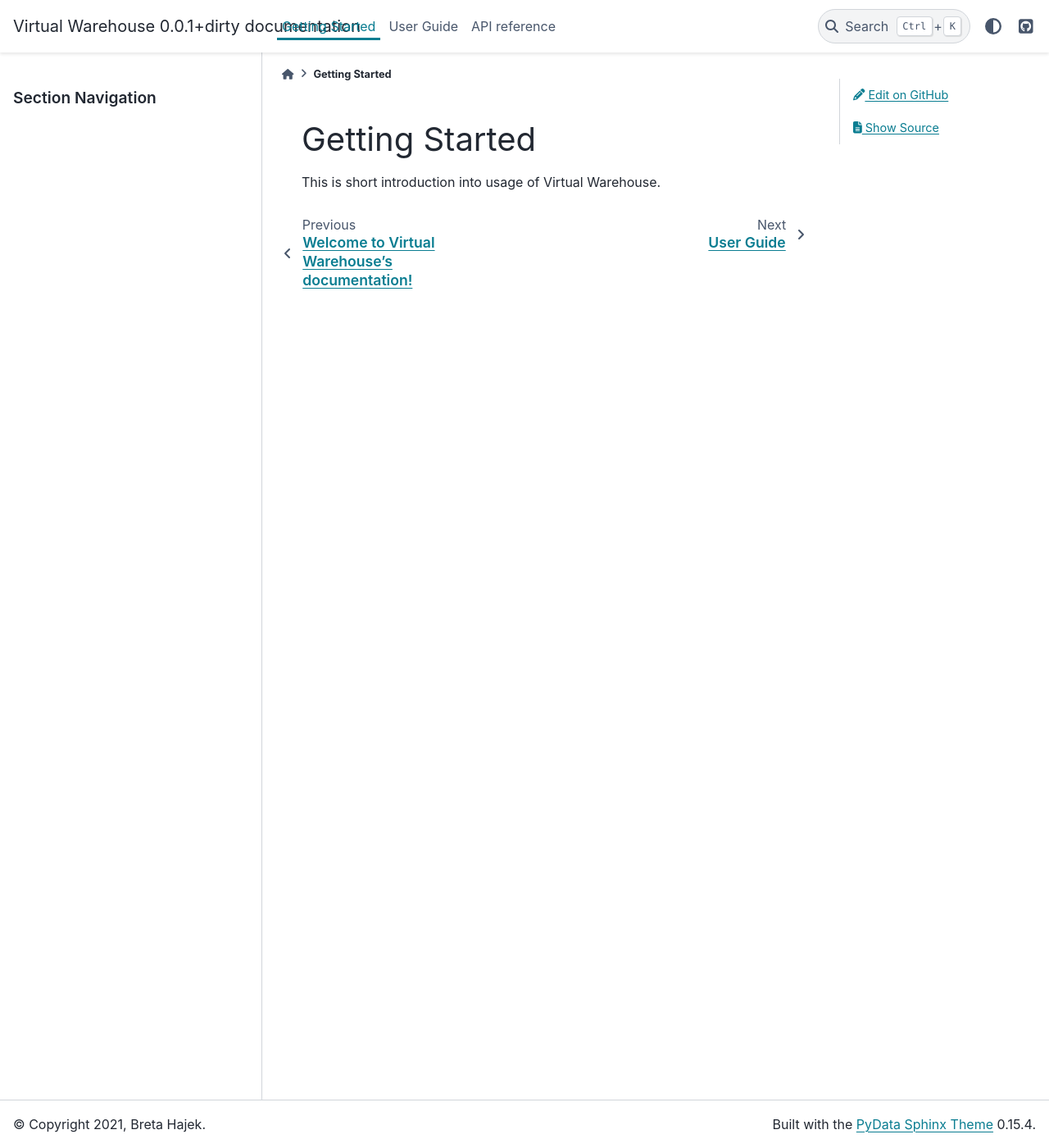
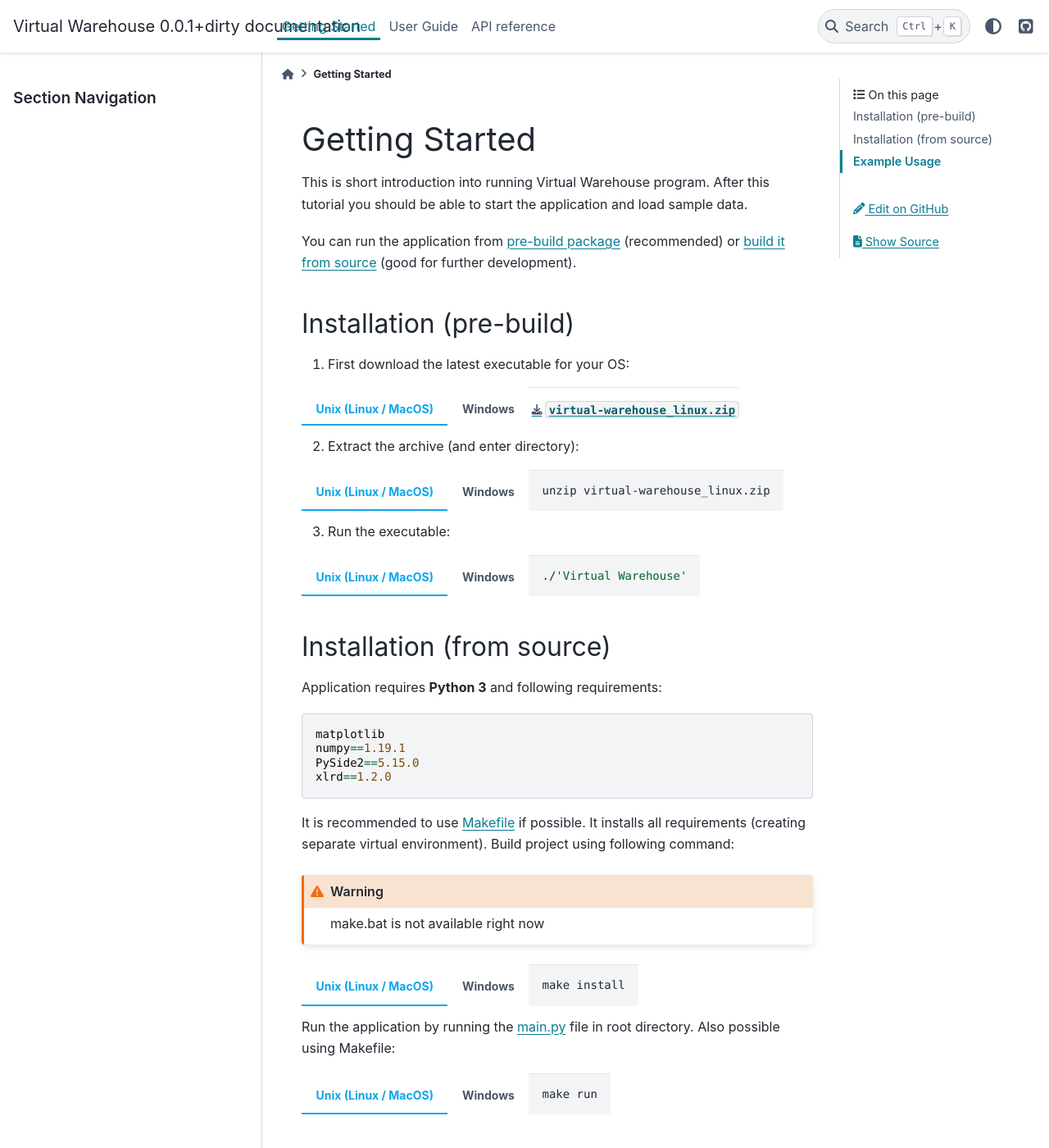
Before and after one commit to Breta01/virtual-warehouse, a Sphinx documentation site: the page built from docs/source/getting_started/index.rst, in a window 1280 px wide and 1400 px high. Shown: the whole window at 82% size. Built offline with Sphinx 7.4.7 and the PyData theme 0.15.4, drawn with Linux system fonts in a browser that asks for light colours; some of the changed text lies outside the part shown.

Commit message:
Documentation - getting started

```diff
--- /dev/null
+++ b/docs/source/_static/css/custom.css
@@ -0,0 +1,13 @@
+.tab-set label {
+    margin-bottom: 0;
+}
+
+.tab-set .tab-content {
+    padding-left: 0;
+    padding-right: 0;
+}
+
+.tab-content pre {
+    border: none;
+    box-shadow: none;
+}
--- a/docs/source/conf.py
+++ b/docs/source/conf.py
@@ -40,13 +40,18 @@ extensions = [
     "sphinx.ext.extlinks",
     "sphinx.ext.mathjax",
     "sphinx.ext.linkcode",
+    "sphinx_inline_tabs",
+    "sphinx.ext.autosectionlabel",
 ]
+
+
+autosectionlabel_maxdepth = 2
 
 autosummary_generate = True
 
+add_module_names = False
 autoclass_content = "both"  # Add __init__ docstring to class def
 autodoc_typehints = "description"
-add_module_names = False
 autodoc_default_options = {
     "members": True,
     # 'special-members': '__init__',
@@ -94,6 +99,10 @@ html_context = {
 # so a file named "default.css" will overwrite the builtin "default.css".
 html_static_path = ["_static"]
 
+html_css_files = [
+    "css/custom.css",
+]
+
 # Footer
 html_show_sphinx = False
 
@@ -104,7 +113,6 @@ napoleon_use_admonition_for_examples = True
 napoleon_use_admonition_for_notes = True
 napoleon_use_admonition_for_references = True
 napoleon_use_rtype = False  # Don't make separate field for return type
-
 
 # based on numpy doc/source/conf.py
 def linkcode_resolve(domain, info):
--- a/docs/source/getting_started/index.rst
+++ b/docs/source/getting_started/index.rst
@@ -4,4 +4,118 @@
 Getting Started
 ===============
 
-This is short introduction into usage of Virtual Warehouse.
+This is short introduction into running Virtual Warehouse program. After this tutorial you should be able to start the application and load sample data.
+
+You can run the application from :ref:`pre-build package <Installation (pre-build)>` (recommended) or :ref:`build it from source <Installation (from source)>` (good for further development).
+
+
+Installation (pre-build)
+========================
+
+1. First download the latest executable for your OS:
+
+.. tab:: Unix (Linux / MacOS)
+
+   :download:`virtual-warehouse_linux.zip <https://drive.google.com/file/d/1dOpJeUEHHL79EZ7MNEoo-NDB2y56YMjw/view?usp=sharing>`
+
+.. tab:: Windows
+
+   :download:`virtual-warehouse_win.zip <https://drive.google.com/file/d/1zo_-yG9v8CYGb2lkn22rYTLze-gDO3Z_/view?usp=sharing>`
+
+
+2. Extract the archive (and enter directory):
+
+.. tab:: Unix (Linux / MacOS)
+
+   .. code-block:: bash
+
+      unzip virtual-warehouse_linux.zip
+
+
+.. tab:: Windows
+
+   .. code-block:: console
+
+      Use some archive manager
+
+
+3. Run the executable:
+
+
+.. tab:: Unix (Linux / MacOS)
+
+   .. code-block:: bash
+
+      ./'Virtual Warehouse'
+
+
+.. tab:: Windows
+
+   .. code-block:: bash
+
+      start "Virtual Warehouse.exe"
+
+
+Installation (from source)
+==========================
+
+Application requires **Python 3** and following requirements:
+
+.. literalinclude:: ../../../requirements.txt
+
+
+
+It is recommended to use `Makefile <https://github.com/Breta01/virtual-warehouse/blob/master/Makefile>`_ if possible. It installs all requirements (creating separate virtual environment). Build project using following command:
+
+.. warning::
+
+   make.bat is not available right now
+
+.. tab:: Unix (Linux / MacOS)
+
+   .. code-block:: bash
+
+      make install
+
+
+.. tab:: Windows
+
+   .. code-block:: bash
+
+      # Install Python 3 (follow instructions at https://www.python.org)
+      make.bat install
+      start "Virtual Warehouse.exe"
+
+
+Run the application by running the `main.py <https://github.com/Breta01/virtual-warehouse/blob/master/main.py>`_ file in root directory. Also possible using Makefile:
+
+.. tab:: Unix (Linux / MacOS)
+
+   .. code-block:: bash
+
+      make run
+
+
+.. tab:: Windows
+
+   .. code-block:: bash
+
+      make.bat run
+
+
+
+
+
+
+
+
+Example Usage
+=============
+
+For start download sample data :download:`warehouse_no_1_v2.xlsx <https://github.com/Breta01/virtual-warehouse/raw/master/data/warehouse_no_1_v2.xlsx>` (more about data format: :ref:`guide/data_format`)
+
+1. Run the application.
+2. In main menu click on: ``File > Open`` and select downloaded file.
+3. After short loading you should see 2D map of warehouse.
+
+Then you can explore sidepanel with description of locations, items or orders. You can also display heatmap statistics. More about user interface and different functions at :ref:`guide/ui`.
--- a/docs/source/reference/index.rst
+++ b/docs/source/reference/index.rst
@@ -10,6 +10,7 @@ methods.
 
 
 .. toctree::
-   :maxdepth: 3
+   :maxdepth: 2
 
    parser
+   view_controller
--- a/docs/source/reference/parser.rst
+++ b/docs/source/reference/parser.rst
@@ -1,6 +1,8 @@
 .. _api.parser:
 
 .. currentmodule:: virtual_warehouse
+
+
 
 ======
 Parser
--- a/docs/source/user_guide/data_format.rst
+++ b/docs/source/user_guide/data_format.rst
@@ -4,7 +4,7 @@
 Input Description
 =================
 
-Input should be in form of tabular data (ideally CSV or excel).
+Input should be in form of tabular data excel (in future also CSV).
 
 
 Data Structure
--- a/docs/source/user_guide/index.rst
+++ b/docs/source/user_guide/index.rst
@@ -10,3 +10,4 @@ Detailed user guide into different aspects of the program.
    :maxdepth: 1
 
    data_format
+   user_interface
--- a/requirements-dev.txt
+++ b/requirements-dev.txt
@@ -11,4 +11,5 @@ pylint==2.5.3
 # Documentation
 sphinx
 pydata-sphinx-theme
+sphinx-inline-tabs
 # furo
```
Also changed, not shown: docs/source/reference/view_controller.rst (added, +8 -0 lines), docs/source/user_guide/user_interface.rst (added, +11 -0 lines), docs/source/_static/ui.png (added), 2 other files.
